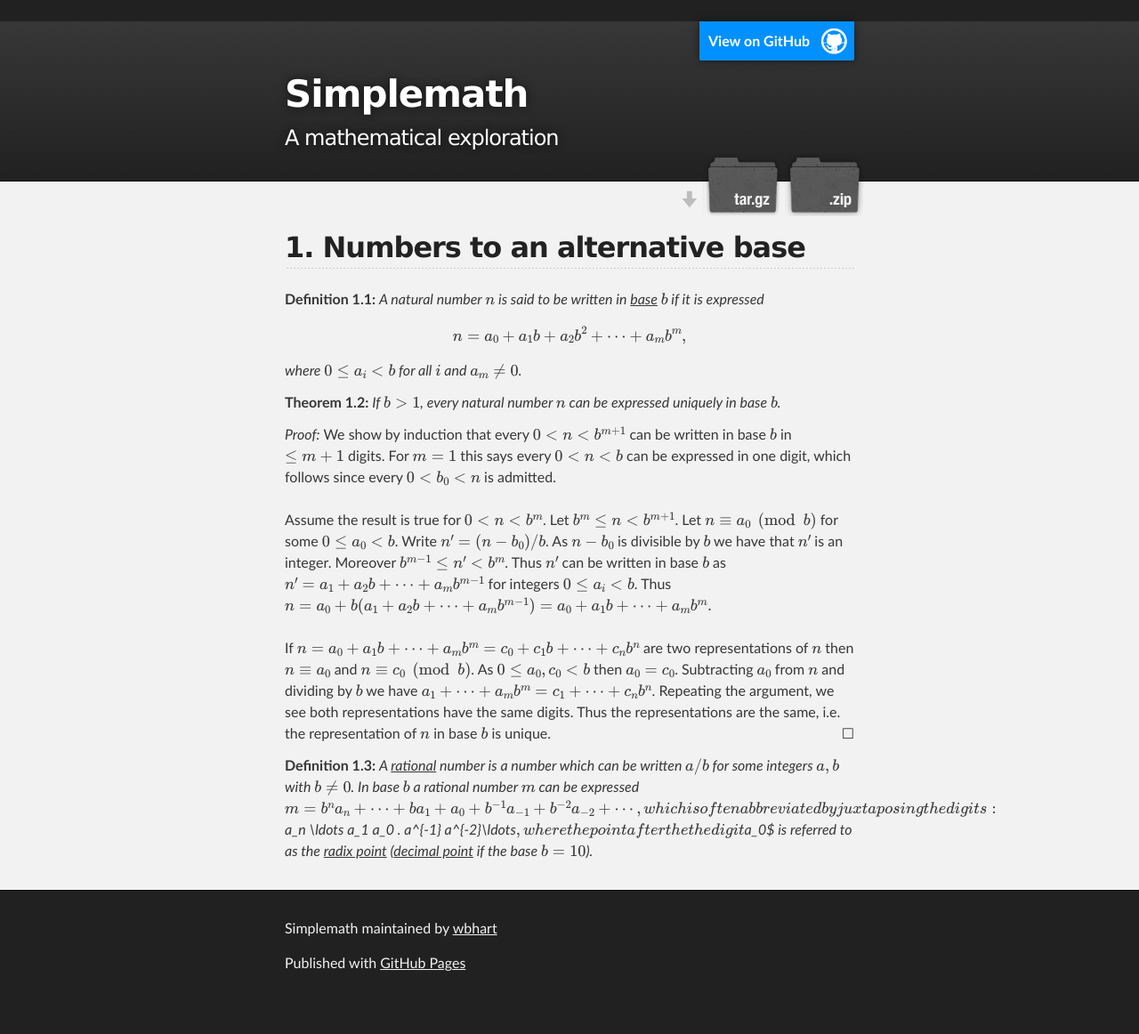
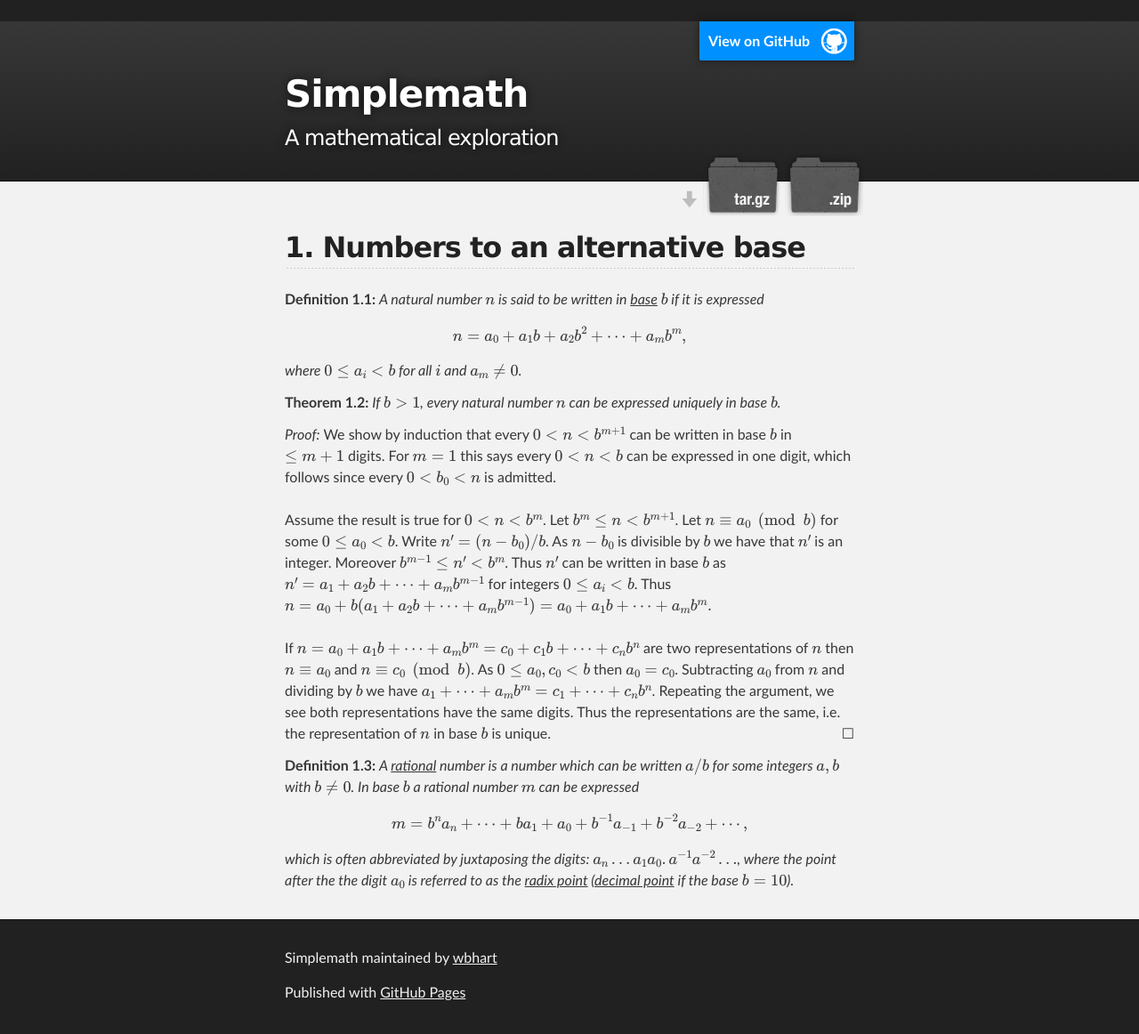
Before and after one commit to wbhart/SimpleMath, a Jekyll site: the page built from altbase.html, in a window 1280 px wide. Shown: the whole page at 89% size. Built offline with Jekyll 4.4.1, drawn with Linux system fonts in a browser that asks for light colours; formulas are drawn with MathJax 3; before the commit the page ends 1129 px from its top, so only the background shows below that.

```diff
--- a/altbase.html
+++ b/altbase.html
@@ -29,7 +29,7 @@ Thus the representations are the same, i.e. the representation of $n$ in base $b
 
 <definition> A <u>rational</u> number is a number which can be written $a/b$ for some integers $a, b$ with $b \neq 0$. In
 base $b$ a rational number $m$ can be expressed
-$m = b^na_n + \cdots + ba_1 + a_0 + b^{-1}a_{-1} + b^{-2}a_{-2} + \cdots,
+$$m = b^na_n + \cdots + ba_1 + a_0 + b^{-1}a_{-1} + b^{-2}a_{-2} + \cdots,$$
 which is often abbreviated by juxtaposing the digits: $a_n \ldots a_1 a_0 . a^{-1} a^{-2}\ldots$, where the point after the
 the digit $a_0$ is referred to as the <u>radix point</u> (<u>decimal point</u> if the base $b = 10$).
 </definition>
```
